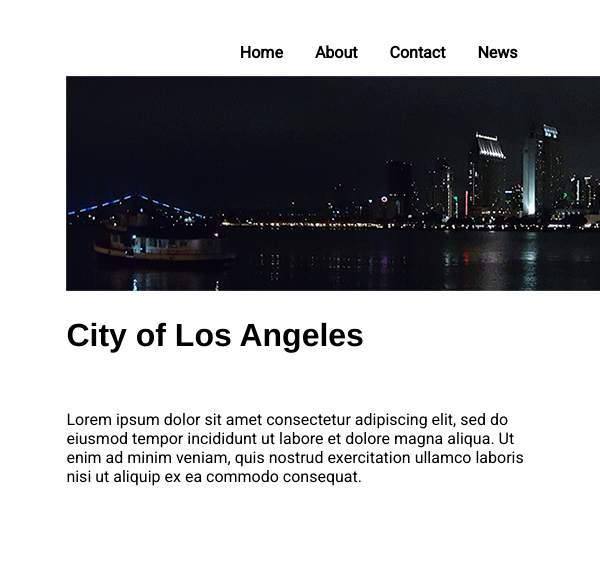
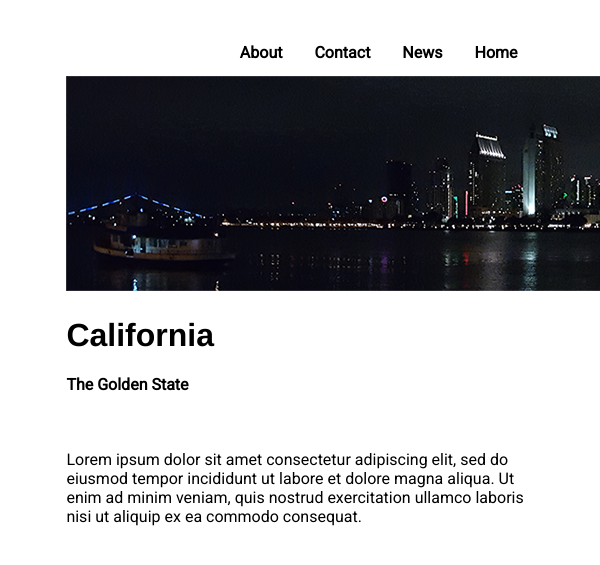
Before and after one commit to Gladdstone/wm2-midterm-site, a PHP site: page / in a window 600 px wide; the page is wider, and only the part inside the window is pictured. Shown: the top 565 px of that part. Run offline with PHP 8.4, Linux system fonts and the light colour scheme.

Commit message:
Fixed errors with mobile nav display and banner_img

```diff
--- a/css/stylesheet.css
+++ b/css/stylesheet.css
@@ -52,6 +52,15 @@ h1 {
 	and (min-device-width: 414px)
 	and (max-device-width: 736px)
 	and (-webkit-min-device-pixel-ratio: 3) {
+
+	#banner_img {
+		display: none;
+	}
+
+	#mobilemenu {
+		display: block;
+	}
+
 	#mobile_menu_button {
 		display: inline-block;
 		cursor: pointer;
--- a/index.php
+++ b/index.php
@@ -16,7 +16,8 @@
 <body>
 	<div id="content">
 		<?php include "navbar.html" ?>
-		<h1>City of Los Angeles</h1>
+		<h1>California</h1>
+		<h4 class="ital">The Golden State</h4>
 		<br/>
 		<p>Lorem ipsum dolor sit amet consectetur adipiscing elit, sed do eiusmod tempor incididunt ut labore et dolore magna aliqua. Ut enim ad minim veniam, quis nostrud exercitation ullamco laboris nisi ut aliquip ex ea commodo consequat.</p>
 	</div>
--- a/js/scripts.js
+++ b/js/scripts.js
@@ -10,3 +10,4 @@ function openNav() {
 function closeNav() {
 	document.getElementById("mobile_menu_button").classList.toggle("change");
     document.getElementById("mobilemenu").style.width = "0";
+}
--- a/navbar.html
+++ b/navbar.html
@@ -1,12 +1,8 @@
-<!--<div>
-	<img src="images/cityline.png">
-</div>-->
 <div id="mobile_menu_button" onclick="openMenu(this)">
 	<div id="bar1"></div>
 	<div id="bar2"></div>
 	<div id="bar3"></div>
 </div>
-
 <div id="mobilemenu" class="mobilenav">
   <a href="javascript:void(0)" class="closebtn" onclick="closeNav()">&times;</a>
   <a href="index.php">Home</a>
@@ -17,13 +13,11 @@
 
 <div>
 	<ul id="navbar">
+		<li><a href="index.php">Home</a></li>
 		<li><a href="">News</a></li>
 		<li><a href="contact.php">Contact</a></li>
 		<li><a href="">About</a></li>
-		<li><a href="index.php">Home</a></li>
 	</ul>
 </div>
 
-<div>
-	<img src="images/cityline.png">
-</div>
+<img id="banner_img" src="images/cityline.png">
```
